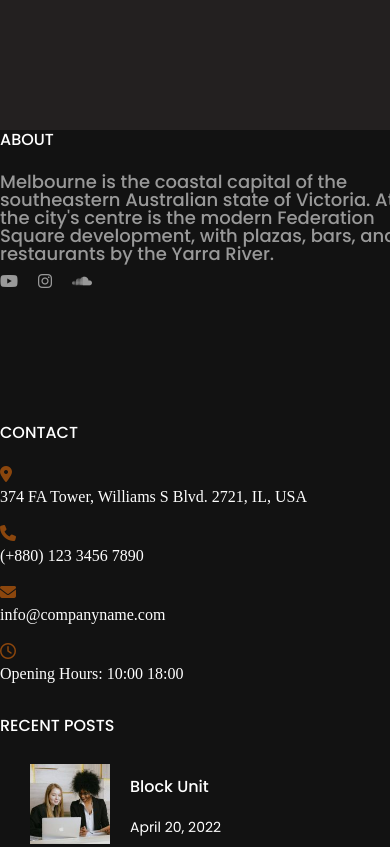
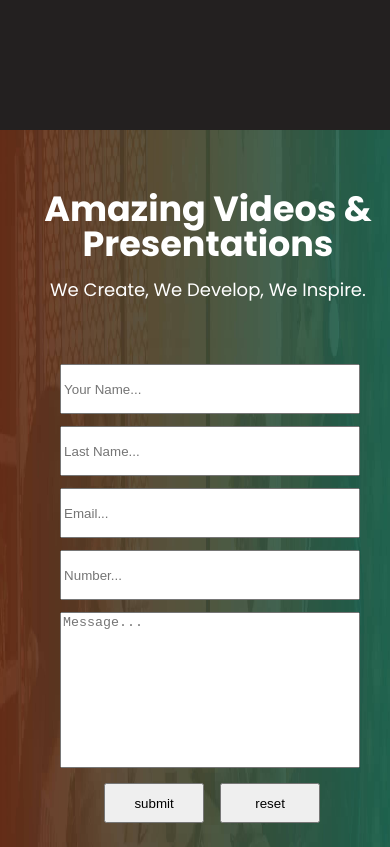
Before and after one commit to Nia-gabunia0/Final-Project-NiaGabunia, a plain HTML site: page index.html in a window 390 px wide. Shown: the part 5860-6707 px from the top of the page. Drawn offline with Linux system fonts and the light colour scheme.

Commit message:
Final-Project_Nia

```diff
--- a/css/responsive.css
+++ b/css/responsive.css
@@ -5,6 +5,9 @@
         width: 350px;
         top: 53%;
         left: 65%;
+    }
+    .search-box input{
+        width: 170px;
     }
     /* FIRST SECTION */
     .first-section-div-box{
@@ -57,6 +60,23 @@
         align-items: center;
         gap: 25px;
     }
+    /* Section 5 */
+    .sect5-big-box{
+        height: 550px;
+    }
+    .sect5-big-box img{
+        height: 100%;
+    }
+    .sect5-text-box{
+        left: 23%;
+        height: 100px;
+    }
+    .sect5-form{
+        width: 630px;
+        height: 350px;
+        padding-left: 0px;
+        left: 21%;
+    }
     /* FOOTER */
     .footer-div-box{
         max-width: 1024px;
@@ -79,6 +99,9 @@
         height: 270px;
         top: 95%;
         left: 53%;
+    }
+    .search-box{
+        display: none;
     }
     /* FIRST SECTION */
     .first-section-div-box{
@@ -137,7 +160,13 @@
         flex-wrap: wrap;
 
     }
-
+    /* section 5 */
+    .sect5-text-box{
+        left: 11%;
+    }
+    .sect5-form{
+        left: 9%;
+    }
     /* FOOTER */
     .footer-div-box{
         height: 400px;
@@ -184,6 +213,9 @@
         display: block;
         margin-left: 90px;
 
+    }
+    .search-box{
+        display: none;
     }
 
     .background{
@@ -277,13 +309,35 @@
     .sect4-big-box{
         height: 1900px;
     }
+
+    /* section 5 */
+    .sect5-big-box{
+        height: 760px;
+    }
+    .sect5-text-box{
+        width: 330px;
+    }
+    .sect5-form{
+        width: 350px;
+    }
+    .sect5-form > form{
+        width: 100px;
+        margin-left: 19px;
+    }
+    .sect5-form textarea{
+        width: 300px;
+    }
+    .sect5-buttons{
+        width: 230px;
+        margin-left: 44px;
+    }
      /* FOOTER */
      .footer-div-box{
         height: 880px;
         flex-wrap: wrap;
      }
      .footer-child{
-        width: 400px;
+        width: 390px;
      }
      .footer-child p {
         width: 400px;
@@ -293,8 +347,11 @@
         width: 300px;
         margin: 30px;
     }
+    .footer-photo-text{
+        width: 250px;
+    }
     .footer-photo-text h3{
-        width: 300px;
+        width: 200px;
     }
 
 }
--- a/css/style.css
+++ b/css/style.css
@@ -30,6 +30,26 @@
 }
 .ul-item a{
     color: rgb(110, 82, 5);
+}
+.search-box input{
+    width: 300px;
+    height: 30px;
+    border-radius: 20px;
+    border: none;
+    border-bottom: 1px solid rgb(110, 82, 5);
+    background-color: #532b2b55;
+}
+.search-box input::placeholder{
+    color: white;
+
+}
+input:focus{
+    outline: none;
+}
+.search-box button{
+    border: none;
+    border-radius: 20%;
+
 }
 .burger-bar{ background-color: rgba(194, 185, 185, 0.582);
     width: 50px;
@@ -403,6 +423,66 @@ hr{
     margin-top: 20px;
 }
 
+/* SECTION 5 */
+
+.sect5-big-box{
+    position: relative;
+    z-index: 1;
+}
+.sect5-big-box img{
+    width: 100%;
+}
+.sect5-text-box{
+    position: absolute;
+    z-index: 2;
+    top: 8%;
+    left: 30%;
+    text-align: center;
+    color: white;
+}
+.sect5-text-box h2{
+    font-weight: 700;
+    font-size: 35px;
+    font-family: 'Poppins', sans-serif;
+    margin-bottom: 20px;
+}
+.sect5-text-box h3{
+    font-weight: 400;
+    font-size: 18px;
+    font-family: 'Poppins', sans-serif;
+}
+.sect5-form{
+    width: 700px;
+    height: 350px;
+    color: white;
+    position: absolute;
+    z-index: 2;
+    top: 30%;
+    left: 26%;
+}
+.sect5-form {
+    display: flex;
+    padding-left: 34px;
+}
+.sect5-form input{
+    width: 300px;
+    height: 50px;
+    margin: 6px;
+}
+.sect5-form textarea{
+    width: 616px;
+    resize: none;
+    outline: none;
+    margin: 6px;
+}
+.sect5-buttons{
+    margin-left: 200px;
+}
+.sect5-buttons input{
+    width: 100px;
+    height: 40px;
+
+}
 
 
 
--- a/index.html
+++ b/index.html
@@ -19,8 +19,8 @@
 </head>
 <body>
     <header class="header-wraper">                               <!--HEADER SECTION-->
-      <div class="background"></div>
-        <div class="div-navigation"> <!--responsive class-->
+       <div class="background"></div>
+          <div class="div-navigation"> <!--responsive class-->
             <h1 class="h1">
               <a href="#" target="_self" rel="page">ePentatonic</a>
             </h1>
@@ -33,6 +33,14 @@
                   <li class="li-item"><a href="#">Contact</a></li>
                 </ul>
               </nav>
+            </div>
+            <div class="search-box">
+              <input type="search" id="site-search" name="q" placeholder="Search...">
+              <button>
+                <ul>
+                  <li><a href="#"><i class="fa-solid fa-magnifying-glass"></i></a></li>
+                </ul>
+              </button>
             </div>
             <div class="burger-bar">
               <ul>
@@ -211,6 +219,31 @@
           </div>
         </div>
       </section>
+              <!-- section 5 -->
+      <section>
+        <div class="sect5-big-box">
+          <img src="images/cta.jpg" alt="image">
+          <div class="sect5-text-box">
+            <h2>Amazing Videos & Presentations</h2>
+            <h3>We Create, We Develop, We Inspire.</h3>
+          </div>
+          <div class="sect5-form">
+            <form action="#">
+              <div>
+                <input type="text" id="fname" name="First Name" placeholder="Your Name..." required>
+                <input type="text" id="lastname" name="Last Name" placeholder="Last Name..." required>
+                <input type="email" id="email" size="30" required placeholder="Email..."/>
+                <input type="tel" name="tel" placeholder="Number..." required/>
+              </div>
+              <textarea name="textarea" id="message" placeholder="Message..." required cols="30" rows="10"></textarea>
+              <div class="sect5-buttons">
+                <input type="submit" value="submit">
+                <input type="reset" value="reset">
+              </div>
+            </form>
+          </div>
+        </div>
+      </section>
 
     </main>
     <footer>
@@ -248,6 +281,7 @@
             <i class="fa-regular fa-clock"></i>
             <a href="Opening Hours: 10:00 18:00">Opening Hours: 10:00 18:00</a></div>
           </div>
+
         <div class="footer-child">
           <h3>RECENT POSTS</h3>
           <div class="footer-photo-box">
```
Also changed, not shown: images/cta.jpg (added).
